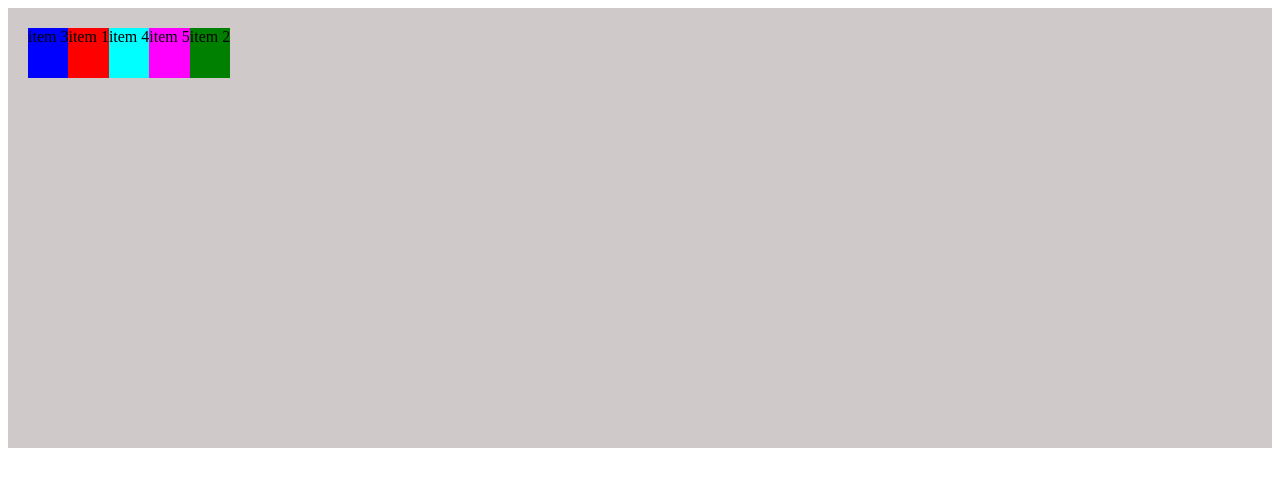
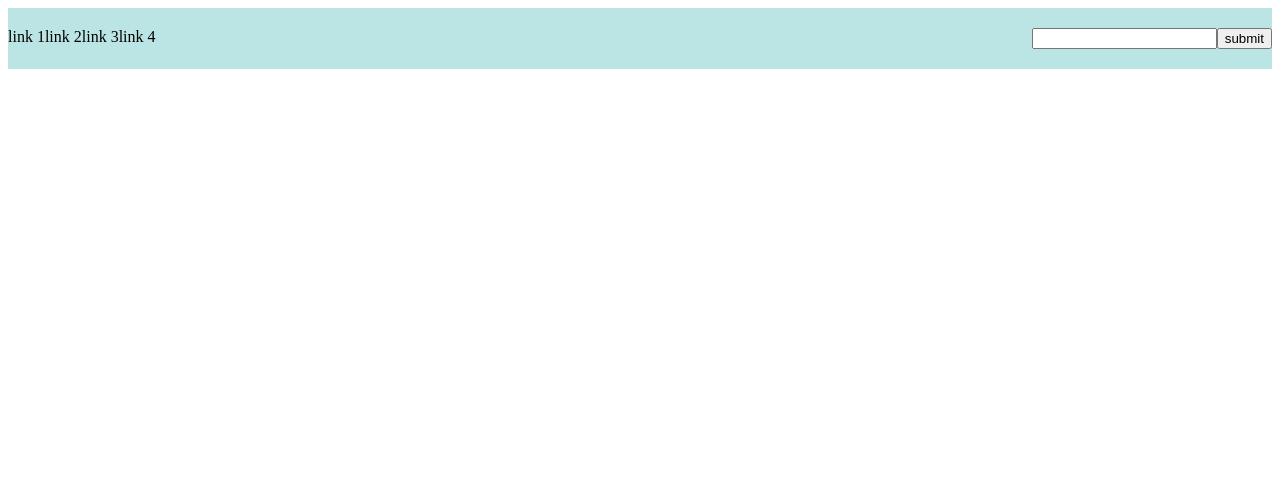
Before and after one commit to royrmagdaong/batch-50, a plain HTML site: page index.html in a window 1280 px wide. Drawn offline with Linux system fonts and the light colour scheme.

Commit message:
flexgrow, flex shrink, navbar sample using flex

```diff
--- a/index.html
+++ b/index.html
@@ -7,12 +7,24 @@
     <link rel="stylesheet" href="styles.css">
 </head>
 <body>
-    <div class="container">
+    <!-- <div class="container">
         <div class="flex-item item-1 red">item 1</div>
         <div class="flex-item item-2 green">item 2</div>
         <div class="flex-item item-3 blue">item 3</div>
         <div class="flex-item item-4 cyan">item 4</div>
         <div class="flex-item item-5 magenta">item 5</div>
+    </div> -->
+    <div class="navbar">
+        <div class="links">
+            <div>link 1</div>
+            <div>link 2</div>
+            <div>link 3</div>
+            <div>link 4</div>
+        </div>
+        <div class="submit">
+            <input type="text">
+            <button>submit</button>
+        </div>
     </div>
 </body>
 </html>
--- a/styles.css
+++ b/styles.css
@@ -38,21 +38,45 @@
     background-color: magenta;
 }
 .flex-item {
-    /* width: 400px; */
+    width: 150px;
     height: 50px;
 }
 .item-1{
-    order: 2;
+    /* order: 2; */
+    /* flex-grow: 1; */
+    flex-shrink: 1;
 }
 .item-2{
-    order: 5;
+    /* order: 5; */
+    /* flex-grow: 1; */
+    flex-shrink: 1;
 }
 .item-3{
-    order: -2;
+    /* order: -2; */
+    /* flex-grow: 1; */
+    flex-shrink: 1;
 }
 .item-4{
-    order: 2;
+    /* order: 2; */
+    /* flex-grow: 1; */
+    flex-shrink: 1;
 }
 .item-5{
-    order: 2;
+    /* order: 2; */
+    /* flex-grow: 1; */
+    flex-shrink: 1;
 }
+
+.navbar {
+    padding-top: 20px;
+    padding-bottom: 20px;
+    display: flex;
+    justify-content: space-between;
+    background-color: rgb(187, 229, 229);
+}
+.links {
+    display: flex;
+}
+.submit {
+    display: flex;
+}
```
